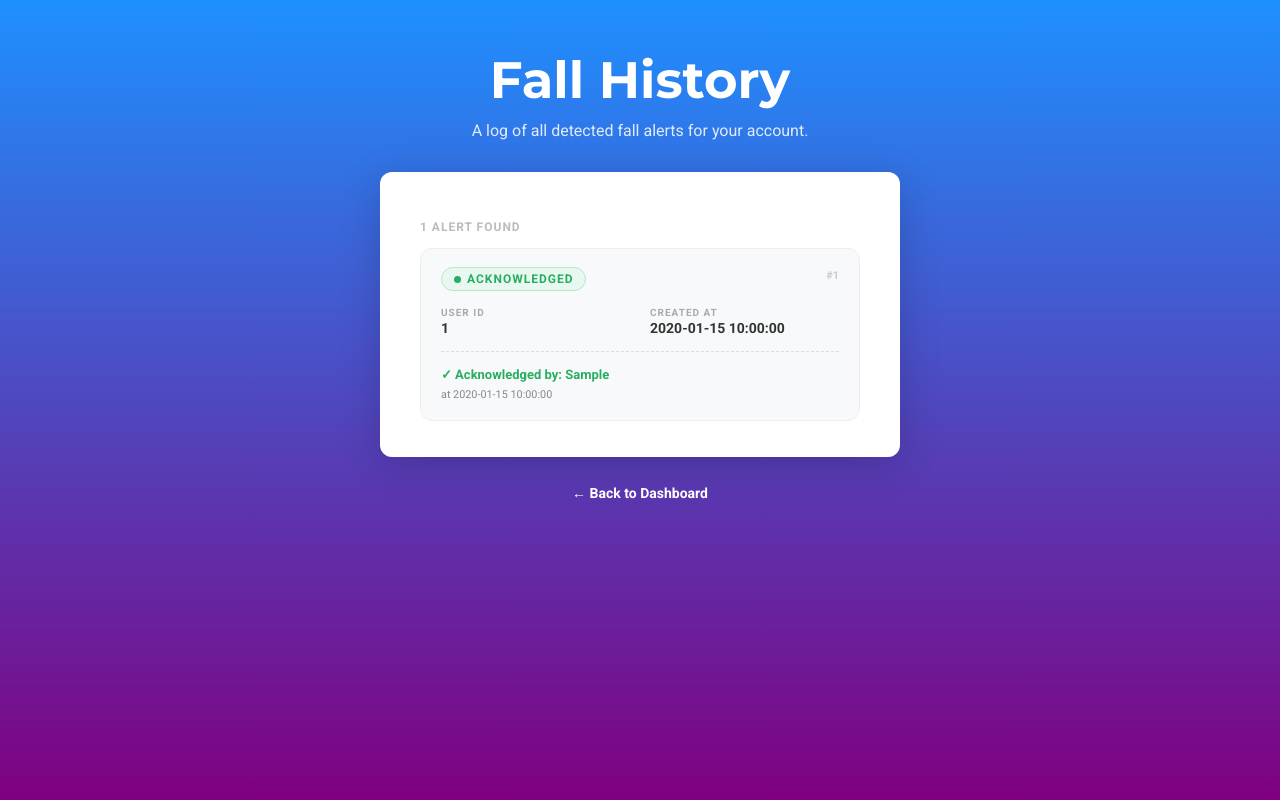
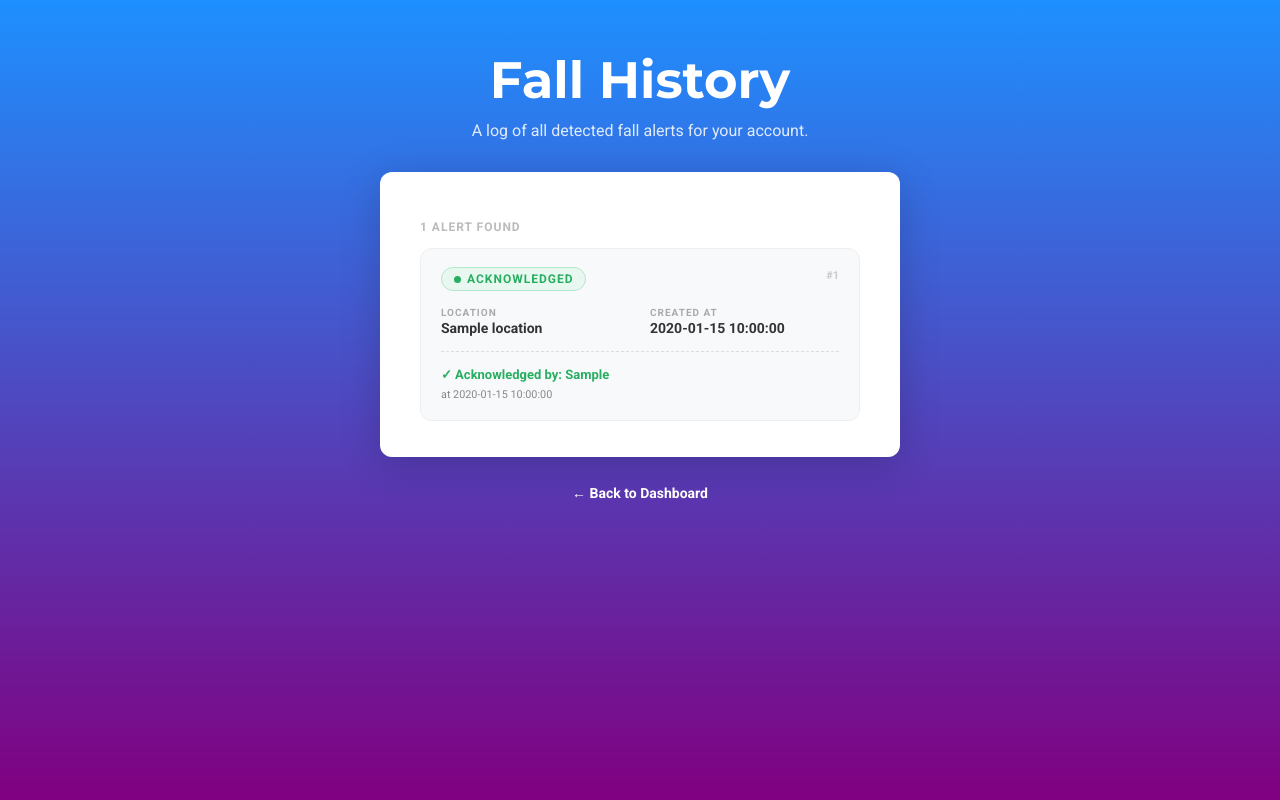
Before and after one commit to Lexie13/RESCU, a Flask app: page /fall-history in a window 1280 px wide. Run offline with Flask 3, Linux system fonts and the light colour scheme; the visitor is signed in with stand-in values (Sample User, id 1); a database or web service that is not in the repository returns one stand-in record (values such as "Sample title"); data that the repository does not hold is empty.

Commit message:
Update fall_history.html

```diff
--- a/frontend/templates/fall_history.html
+++ b/frontend/templates/fall_history.html
@@ -168,8 +168,8 @@
 
                     <div class="alert-meta">
                         <div class="alert-meta-item">
-                            <span class="meta-label">User ID</span>
-                            <span class="meta-value">{{ alert.user_id }}</span>
+                            <span class="meta-label">Location</span>
+                            <span class="meta-value">{{ alert.location or '—' }}</span>
                         </div>
 
                         <div class="alert-meta-item">
```
